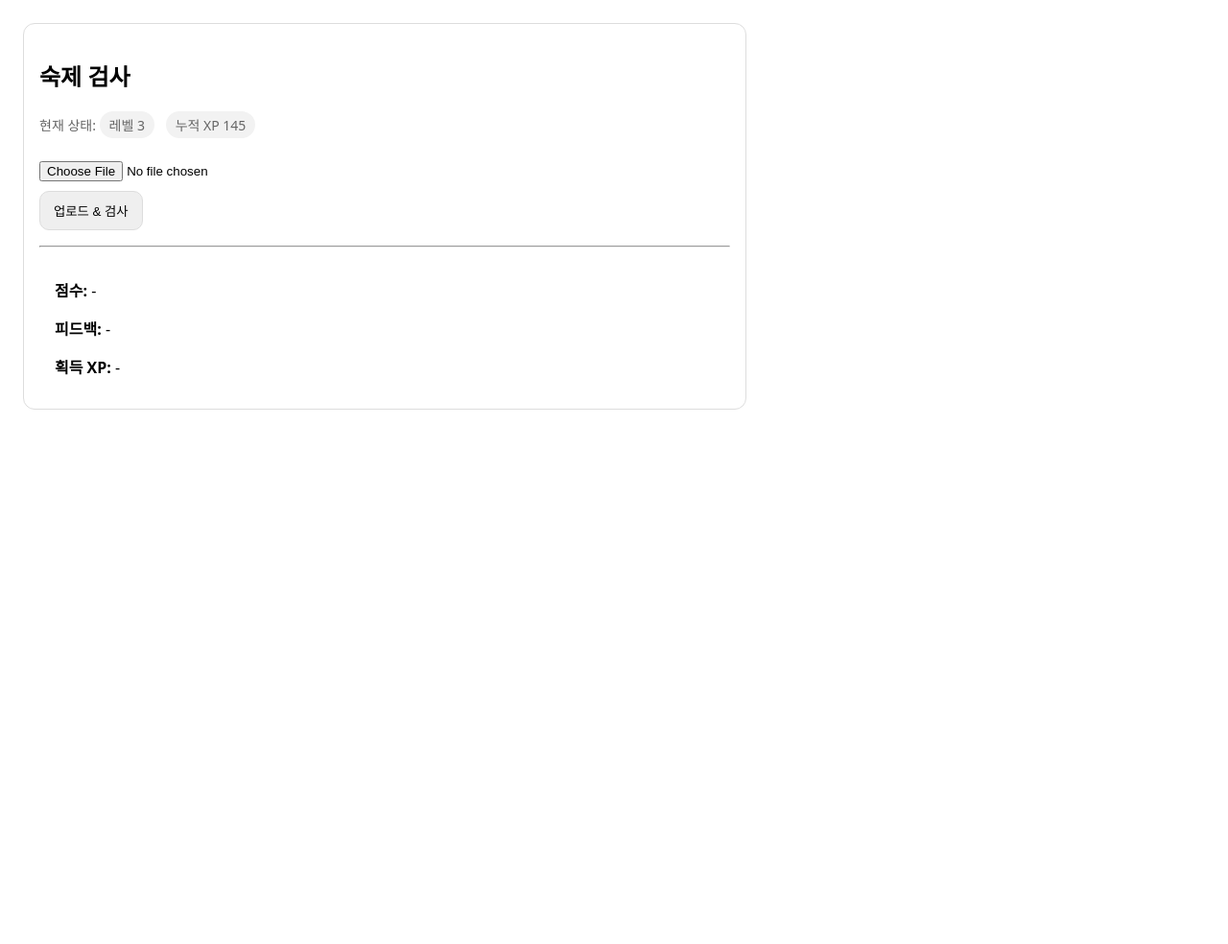
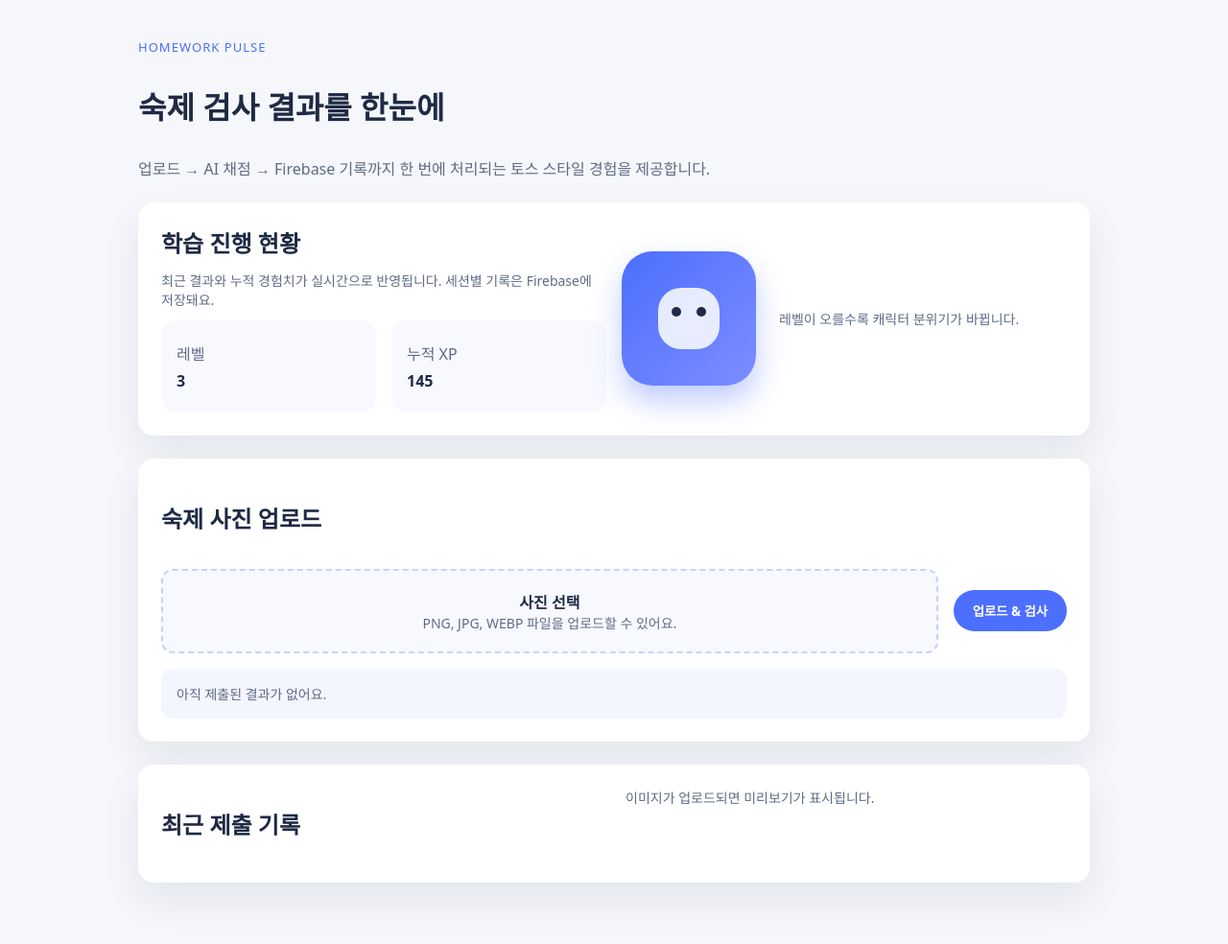
Before and after one commit to chadol0130-arch/checking_homework, a Flask app: page / in a window 1280 px wide. Shown: the whole page at 96% size. Before the commit the page ends 427 px from the top, so only its background shows below. Run offline with Flask 3, Linux system fonts and the light colour scheme; some libraries are stand-ins or nearby versions.

Commit message:
Add Firebase-backed UI refresh

```diff
--- a/app.py
+++ b/app.py
@@ -3,6 +3,7 @@ from __future__ import annotations
 import hashlib
 import json
 import os
+from datetime import datetime, timezone
 from dataclasses import dataclass
 from pathlib import Path
 from typing import Any, Dict, Tuple
@@ -152,6 +153,7 @@ def upload() -> Any:
             "total_xp": total_xp,
             "level": level,
             "image_url": f"/uploads/{unique_name}",
+            "submitted_at": datetime.now(timezone.utc).isoformat(),
         }
     )
 
--- a/static/app.js
+++ b/static/app.js
@@ -1,11 +1,15 @@
-// Import the functions you need from the SDKs you need
 import { initializeApp } from "https://www.gstatic.com/firebasejs/12.8.0/firebase-app.js";
 import { getAnalytics } from "https://www.gstatic.com/firebasejs/12.8.0/firebase-analytics.js";
-// TODO: Add SDKs for Firebase products that you want to use
-// https://firebase.google.com/docs/web/setup#available-libraries
+import {
+  getDatabase,
+  onValue,
+  push,
+  ref,
+  set,
+  query,
+  limitToLast,
+} from "https://www.gstatic.com/firebasejs/12.8.0/firebase-database.js";
 
-// Your web app's Firebase configuration
-// For Firebase JS SDK v7.20.0 and later, measurementId is optional
 const firebaseConfig = {
   apiKey: "AIzaSyChYb-nd-jhtkrCub8thxAU1xQHrQ2Zk-A",
   authDomain: "checking-homework-5647d.firebaseapp.com",
@@ -13,28 +17,74 @@ const firebaseConfig = {
   storageBucket: "checking-homework-5647d.firebasestorage.app",
   messagingSenderId: "220286491925",
   appId: "1:220286491925:web:1526b0a7b167e9e4ce1d1c",
-  measurementId: "G-24VJYH8SEH"
-  databaseURL: "https://checking-homework-5647d-default-rtdb.asia-southeast1.firebasedatabase.app/"
+  measurementId: "G-24VJYH8SEH",
+  databaseURL: "https://checking-homework-5647d-default-rtdb.asia-southeast1.firebasedatabase.app/",
 };
 
-// Initialize Firebase
 const app = initializeApp(firebaseConfig);
-const analytics = getAnalytics(app);
-
-
-
+getAnalytics(app);
+const database = getDatabase(app);
 
 const form = document.getElementById("upload-form");
 const resultBox = document.getElementById("result");
 const levelText = document.getElementById("level");
 const experienceText = document.getElementById("experience");
 const avatar = document.getElementById("avatar");
+const previewImage = document.getElementById("preview");
+const previewHint = document.getElementById("preview-hint");
+const historyList = document.getElementById("history");
+
+const sessionId = (() => {
+  const existing = localStorage.getItem("session_id");
+  if (existing) {
+    return existing;
+  }
+  const created = crypto.randomUUID();
+  localStorage.setItem("session_id", created);
+  return created;
+})();
 
 const levelClassMap = [
   { threshold: 5, className: "level-5" },
   { threshold: 3, className: "level-3" },
   { threshold: 1, className: "level-1" },
 ];
+
+const sessionRef = ref(database, `sessions/${sessionId}`);
+const historyRef = query(ref(database, `submissions/${sessionId}`), limitToLast(5));
+
+onValue(sessionRef, (snapshot) => {
+  const data = snapshot.val();
+  if (!data) {
+    return;
+  }
+  levelText.textContent = data.level ?? "-";
+  experienceText.textContent = data.total_xp ?? "-";
+  updateAvatar(data.level ?? 1);
+});
+
+onValue(historyRef, (snapshot) => {
+  const data = snapshot.val();
+  historyList.innerHTML = "";
+  if (!data) {
+    historyList.innerHTML = "<li class=\"meta\">아직 기록이 없습니다.</li>";
+    return;
+  }
+
+  const entries = Object.values(data)
+    .sort((a, b) => (b.created_at || "").localeCompare(a.created_at || ""))
+    .slice(0, 5);
+
+  for (const entry of entries) {
+    const item = document.createElement("li");
+    item.innerHTML = `
+      <strong>${entry.score}점 · +${entry.gained_xp} XP</strong>
+      <span class="meta">${entry.feedback}</span>
+      <span class="meta">${entry.created_at || ""}</span>
+    `;
+    historyList.appendChild(item);
+  }
+});
 
 form.addEventListener("submit", async (event) => {
   event.preventDefault();
@@ -62,11 +112,29 @@ form.addEventListener("submit", async (event) => {
     resultBox.innerHTML = `
       <p><strong>점수:</strong> ${payload.score}점</p>
       <p><strong>피드백:</strong> ${payload.feedback}</p>
+      <p><strong>획득 XP:</strong> ${payload.gained_xp}</p>
     `;
 
-    experienceText.textContent = payload.experience;
-    levelText.textContent = payload.level;
-    updateAvatar(payload.level);
+    if (payload.image_url) {
+      previewImage.src = payload.image_url;
+      previewImage.style.display = "block";
+      previewHint.style.display = "none";
+    }
+
+    await set(sessionRef, {
+      level: payload.level,
+      total_xp: payload.total_xp,
+      updated_at: payload.submitted_at,
+    });
+
+    const submissionRef = push(ref(database, `submissions/${sessionId}`));
+    await set(submissionRef, {
+      score: payload.score,
+      feedback: payload.feedback,
+      gained_xp: payload.gained_xp,
+      image_url: payload.image_url,
+      created_at: payload.submitted_at,
+    });
   } catch (error) {
     resultBox.innerHTML = `<p class="error">${error.message}</p>`;
   }
--- a/static/style.css
+++ b/static/style.css
@@ -6,6 +6,7 @@
   --muted: #5f6b85;
   --primary: #4c6fff;
   --accent: #ffc857;
+  --shadow: 0 18px 40px rgba(15, 23, 42, 0.08);
 }
 
 * {
@@ -20,7 +21,7 @@ body {
 }
 
 .container {
-  max-width: 960px;
+  max-width: 1040px;
   margin: 0 auto;
   padding: 40px 24px 64px;
   display: grid;
@@ -30,6 +31,17 @@ body {
 header {
   display: grid;
   gap: 8px;
+}
+
+.hero {
+  display: grid;
+  gap: 24px;
+  grid-template-columns: repeat(auto-fit, minmax(240px, 1fr));
+  align-items: center;
+}
+
+.hero-text h2 {
+  margin: 0 0 12px;
 }
 
 .eyebrow {
@@ -49,7 +61,7 @@ header {
   background: var(--card);
   border-radius: 16px;
   padding: 24px;
-  box-shadow: 0 12px 30px rgba(15, 23, 42, 0.08);
+  box-shadow: var(--shadow);
   display: grid;
   gap: 16px;
 }
@@ -100,6 +112,10 @@ button:disabled {
   background: #f3f5ff;
   padding: 16px;
   border-radius: 12px;
+}
+
+.result strong {
+  color: var(--primary);
 }
 
 .error {
@@ -170,6 +186,73 @@ button:disabled {
   font-size: 16px;
 }
 
+.stats {
+  display: grid;
+  grid-template-columns: repeat(auto-fit, minmax(140px, 1fr));
+  gap: 16px;
+  margin-top: 12px;
+}
+
+.stat {
+  background: #f8f9ff;
+  border-radius: 16px;
+  padding: 16px;
+}
+
+.stat-label {
+  font-size: 13px;
+  color: var(--muted);
+  margin: 0 0 8px;
+}
+
+.stat-value {
+  font-size: 28px;
+  font-weight: 700;
+  margin: 0;
+}
+
+.split {
+  grid-template-columns: repeat(auto-fit, minmax(240px, 1fr));
+  display: grid;
+  gap: 24px;
+  align-items: start;
+}
+
+.history {
+  list-style: none;
+  padding: 0;
+  margin: 0;
+  display: grid;
+  gap: 12px;
+}
+
+.history li {
+  padding: 12px 14px;
+  border-radius: 12px;
+  background: #f8f9ff;
+  display: grid;
+  gap: 6px;
+  font-size: 14px;
+}
+
+.history .meta {
+  color: var(--muted);
+}
+
+.preview {
+  display: grid;
+  gap: 12px;
+  align-items: start;
+}
+
+.preview img {
+  width: 100%;
+  max-width: 320px;
+  border-radius: 16px;
+  box-shadow: var(--shadow);
+  display: none;
+}
+
 @media (max-width: 640px) {
   .character {
     flex-direction: column;
--- a/templates/index.html
+++ b/templates/index.html
@@ -4,86 +4,72 @@
     <meta charset="utf-8" />
     <meta name="viewport" content="width=device-width,initial-scale=1" />
     <title>Homework Checker</title>
-    <style>
-      body { font-family: system-ui, -apple-system, sans-serif; margin: 24px; }
-      .card { border: 1px solid #ddd; border-radius: 12px; padding: 16px; max-width: 720px; }
-      .row { display: flex; gap: 16px; align-items: flex-start; }
-      img { max-width: 240px; border-radius: 12px; border: 1px solid #eee; }
-      .muted { color: #666; font-size: 14px; }
-      .badge { display: inline-block; padding: 4px 10px; border-radius: 999px; background: #f2f2f2; margin-right: 8px; }
-      button { padding: 10px 14px; border-radius: 10px; border: 1px solid #ddd; cursor: pointer; }
-      input[type="file"] { margin: 10px 0; }
-      #error { color: #c00; margin-top: 10px; }
-    </style>
+    <link rel="stylesheet" href="/static/style.css" />
   </head>
   <body>
-    <div class="card">
-      <h2>숙제 검사</h2>
-      <p class="muted">
-        현재 상태:
-        <span class="badge">레벨 <span id="level">{{ state.level }}</span></span>
-        <span class="badge">누적 XP <span id="totalXp">{{ state.total_xp }}</span></span>
-      </p>
+    <div class="container">
+      <header>
+        <p class="eyebrow">Homework Pulse</p>
+        <h1>숙제 검사 결과를 한눈에</h1>
+        <p class="subtitle">
+          업로드 → AI 채점 → Firebase 기록까지 한 번에 처리되는 토스 스타일 경험을 제공합니다.
+        </p>
+      </header>
 
-      <form id="uploadForm">
-        <input type="file" name="photo" accept="image/png,image/jpeg,image/webp" required />
+      <section class="card hero">
+        <div class="hero-text">
+          <h2>학습 진행 현황</h2>
+          <p class="hint">
+            최근 결과와 누적 경험치가 실시간으로 반영됩니다. 세션별 기록은 Firebase에 저장돼요.
+          </p>
+          <div class="stats">
+            <div class="stat">
+              <p class="stat-label">레벨</p>
+              <p class="stat-value" id="level">{{ state.level }}</p>
+            </div>
+            <div class="stat">
+              <p class="stat-label">누적 XP</p>
+              <p class="stat-value" id="experience">{{ state.total_xp }}</p>
+            </div>
+          </div>
+        </div>
+        <div class="character">
+          <div class="avatar" id="avatar">
+            <div class="face"></div>
+          </div>
+          <div>
+            <p class="hint">레벨이 오를수록 캐릭터 분위기가 바뀝니다.</p>
+          </div>
+        </div>
+      </section>
+
+      <section class="card">
+        <h2>숙제 사진 업로드</h2>
+        <form id="upload-form">
+          <label class="upload-box" for="photo">
+            <strong>사진 선택</strong>
+            <p class="hint">PNG, JPG, WEBP 파일을 업로드할 수 있어요.</p>
+            <input id="photo" name="photo" type="file" accept="image/png,image/jpeg,image/webp" required />
+          </label>
+          <button type="submit">업로드 & 검사</button>
+        </form>
+        <div class="result" id="result">
+          <p class="hint">아직 제출된 결과가 없어요.</p>
+        </div>
+      </section>
+
+      <section class="card split">
         <div>
-          <button type="submit">업로드 & 검사</button>
+          <h2>최근 제출 기록</h2>
+          <ul class="history" id="history"></ul>
         </div>
-      </form>
-
-      <div id="error"></div>
-
-      <hr style="margin:16px 0;" />
-
-      <div class="row">
-        <div>
-          <img id="preview" alt="업로드 이미지 미리보기" style="display:none;" />
+        <div class="preview">
+          <img id="preview" alt="최근 업로드 이미지 미리보기" />
+          <p class="hint" id="preview-hint">이미지가 업로드되면 미리보기가 표시됩니다.</p>
         </div>
-        <div>
-          <p><strong>점수:</strong> <span id="score">-</span></p>
-          <p><strong>피드백:</strong> <span id="feedback">-</span></p>
-          <p><strong>획득 XP:</strong> <span id="gainedXp">-</span></p>
-        </div>
-      </div>
+      </section>
     </div>
 
-    <script>
-      const form = document.getElementById("uploadForm");
-      const errorEl = document.getElementById("error");
-      const previewEl = document.getElementById("preview");
-
-      form.addEventListener("submit", async (e) => {
-        e.preventDefault();
-        errorEl.textContent = "";
-
-        const fd = new FormData(form);
-
-        try {
-          const res = await fetch("/upload", { method: "POST", body: fd });
-          const data = await res.json();
-
-          if (!res.ok) {
-            errorEl.textContent = data.error || "업로드에 실패했습니다.";
-            return;
-          }
-
-          document.getElementById("score").textContent = data.score;
-          document.getElementById("feedback").textContent = data.feedback;
-          document.getElementById("gainedXp").textContent = data.gained_xp;
-
-          document.getElementById("totalXp").textContent = data.total_xp;
-          document.getElementById("level").textContent = data.level;
-
-          if (data.image_url) {
-            previewEl.src = data.image_url;
-            previewEl.style.display = "block";
-          }
-        } catch (err) {
-          errorEl.textContent = "네트워크 오류가 발생했습니다.";
-        }
-      });
-    </script>
     <script type="module" src="/static/app.js"></script>
   </body>
 </html>
```
